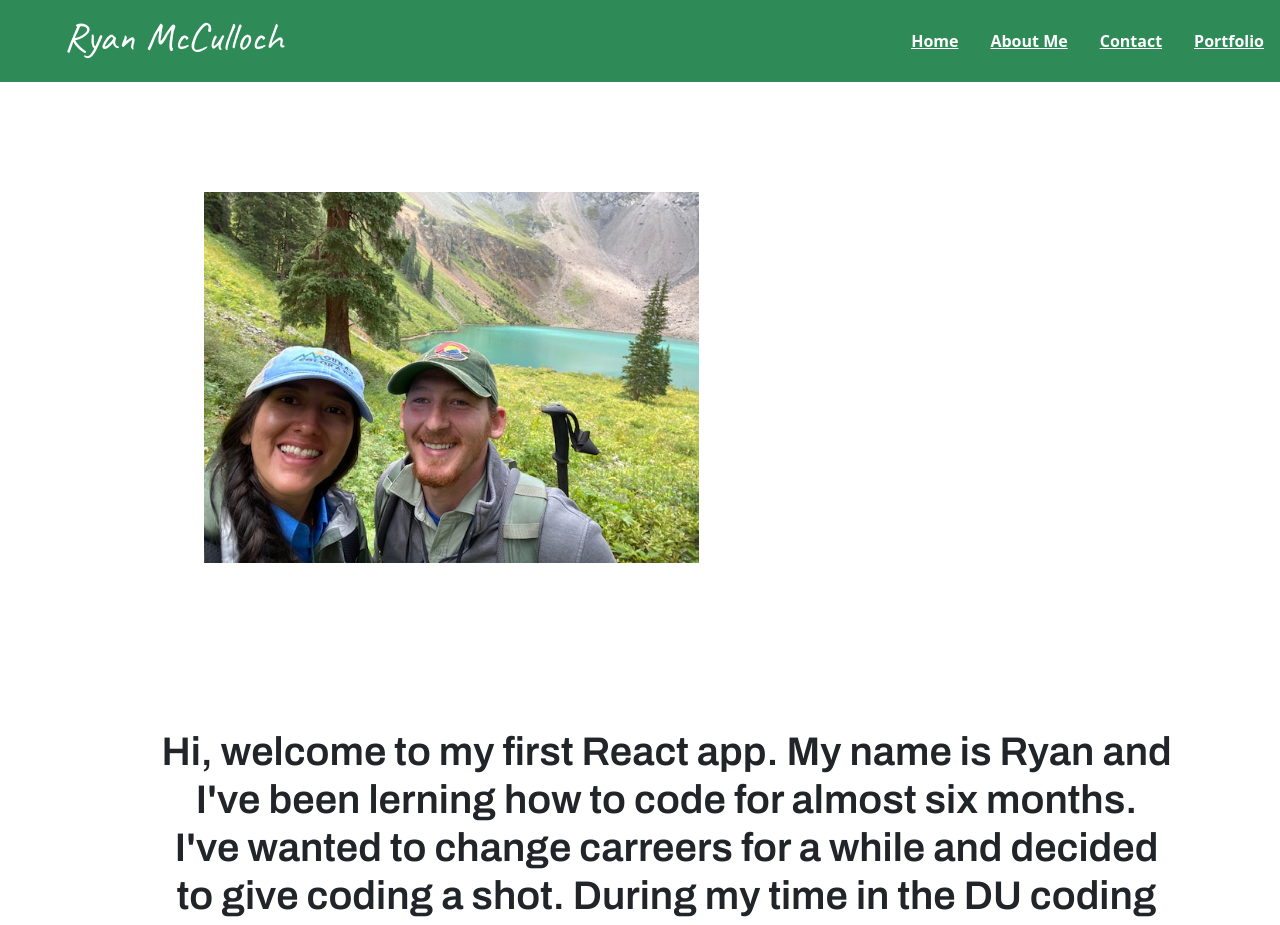
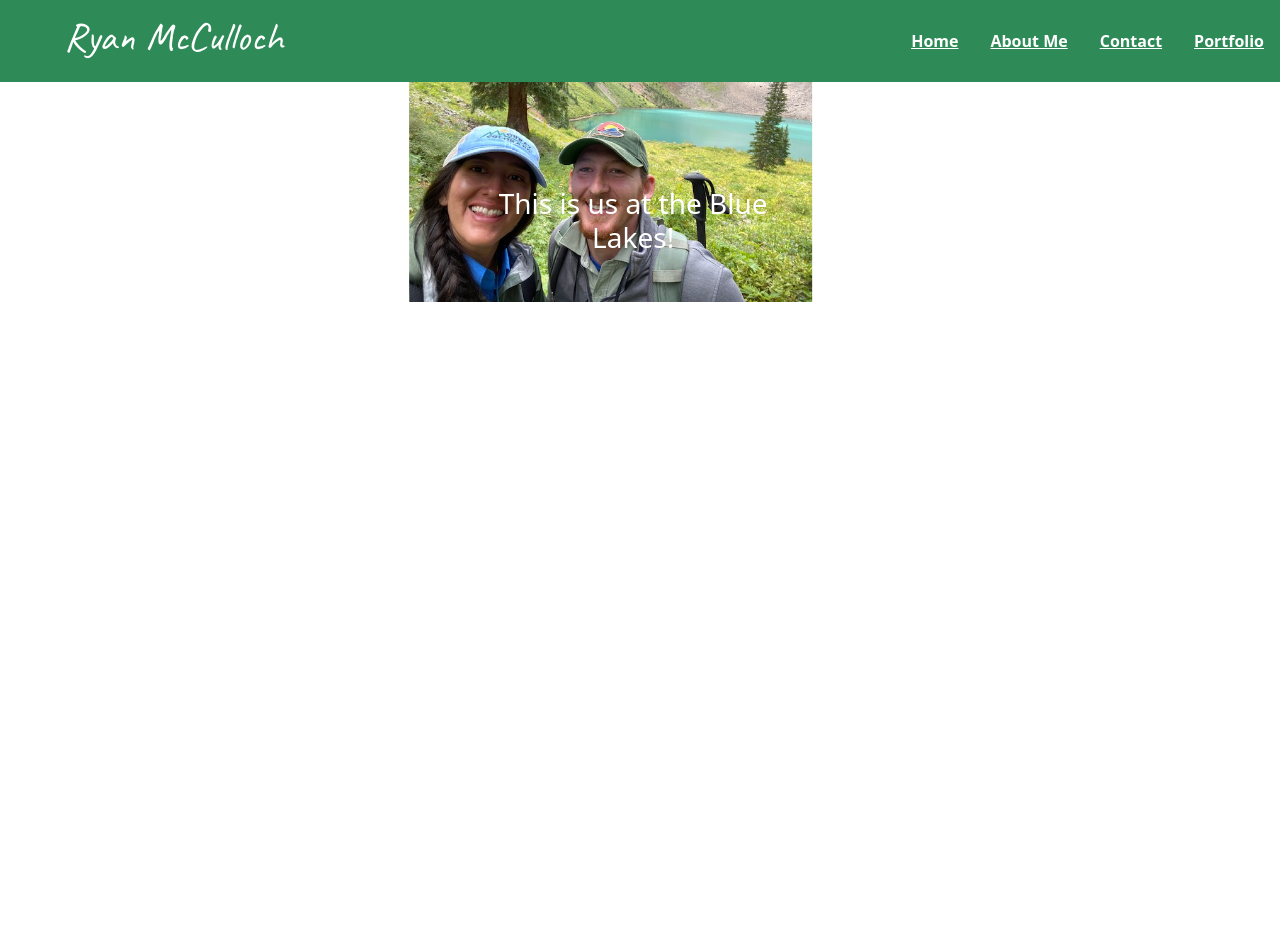
Before and after one commit to Ryguy720/react-portfolio, a React (Create React App) app: page / in a window 1280 px wide. Shown: the top 925 px of the page. After the commit the page ends 874 px from the top, so only its background shows below. Built offline with nearby package versions, Linux system fonts and the light colour scheme.

Commit message:
fixting stuff

```diff
--- a/src/App.css
+++ b/src/App.css
@@ -2,7 +2,8 @@
   height: 90vh;
   width: 90vw;
   margin-left: 5%;
-   padding-left: 5%;
+  padding-left: 5%;
+
 }
 
 .color-nav{
@@ -20,7 +21,9 @@
   margin-left: 5%;
   margin-top: 5%;
   font-weight: 700;
-  text-align: center;
+  justify-content: center;
+
+
 
 }
 
@@ -34,3 +37,19 @@
 .contact{
   font-family: 'Righteous', cursive
 }
+
+
+
+
+.home-img{
+  width: 90%;
+  height:90%;
+
+}
+
+.home-container{
+  width:50vw;
+  height:50vh;
+  margin-left: 15%;
+  padding-left: 15%;
+}
--- a/src/App.js
+++ b/src/App.js
@@ -2,8 +2,10 @@ import './App.css';
 // import Navigation from './components/Navigation';
 import Aboutme from './pages/Aboutme';
 import Portfolio from './pages/Portfolio';
+import Contact from './pages/Contact';
 import React from "react";
 import Navigation from './components/Navigation';
+import Home from './pages/Home';
 import { Navbar, Container, Nav } from "react-bootstrap";
 import {
   BrowserRouter as Router,
@@ -13,15 +15,19 @@ import {
 } from "react-router-dom";
 
 
+
 function App() {
   return (
-    <div className= "App" >
+    <div className="App" >
 
-    <Router>
-       <Navigation />
+      <Router>
+        <Navigation />
         <Switch>
-        <Route exact path="/">
-            {Aboutme}
+          <Route exact path="/">
+            <Home />
+          </Route>
+          <Route exact path="/home">
+            <Home />
           </Route>
           <Route path="/aboutme">
             <Aboutme />
@@ -30,11 +36,12 @@ function App() {
             <Portfolio />
           </Route>
           <Route path="/contact">
+            <Contact />
           </Route>
         </Switch>
 
-    </Router>
-    </div> );
+      </Router>
+    </div>);
 
 }
 
--- a/src/App1.js
+++ b/src/App1.js
@@ -11,6 +11,7 @@ import {
   Route,
   Link
 } from "react-router-dom";
+import Home from './pages/Home';
 
 
 function App() {
@@ -58,7 +59,7 @@ function App() {
             renders the first one that matches the current URL. */}
         <Switch>
         <Route path="/home">
-            {/* <Navigation /> */}
+            <Home/>
           </Route>
           <Route path="/aboutme">
             <Aboutme />
--- a/src/index.css
+++ b/src/index.css
@@ -1,3 +1,5 @@
+
+
 body {
   margin: 0;
   font-family: -apple-system, BlinkMacSystemFont, 'Segoe UI', 'Roboto', 'Oxygen',
@@ -5,14 +7,11 @@ body {
     sans-serif;
   -webkit-font-smoothing: antialiased;
   -moz-osx-font-smoothing: grayscale;
+  background-color: grey;
+
 }
 
 code {
   font-family: source-code-pro, Menlo, Monaco, Consolas, 'Courier New',
     monospace;
 }
-
-.color-nav{
- background-color: seagreen;
-  position: fixed;
-}
--- a/src/pages/Aboutme.js
+++ b/src/pages/Aboutme.js
@@ -3,17 +3,17 @@ import Figure from 'react-bootstrap/Figure'
 import { Container } from "react-bootstrap";
 
 const Aboutme = () => {
-    return (<div className="m-5 p-5" id="aboutme">
+    return (<div className="home-container" id="aboutme">
         <Container>
             <Figure>
-                <Figure.Image className="m-5 p-5"
+                <Figure.Image
                     width={591}
                     height={620}
                     alt="171x180"
                     src="/images/Telluride.jpg"
                 />
             </Figure>
-            <h1 className="aboutme" >
+            <h1 className="aboutme text-white p-2 m-2" >
                 Hi, welcome to my first React app. My name is Ryan and I've been lerning how to code for almost six months.
                 I've wanted to change carreers for a while and decided to give coding a shot. During my time in the DU coding bootcamp
                 I've learned about many different technologies including HTML5, CSS3, JavaScript, jQuery, Node.js, PHP, Laravel, Express.js, React.
--- a/src/pages/Contact.js
+++ b/src/pages/Contact.js
@@ -1,9 +1,17 @@
 import React from "react";
+import { Button } from "react-bootstrap";
+import { Container } from "react-bootstrap";
 
 const Contact = () => {
-    return (
-
-    )
+    return (<main className="home-container mt-5">
+        <h1>
+        <Container>
+        {/* <Button><a href="mailto:test@example.com?subject=Testing out mailto!&body=This is only a test!">Second Example</a></Button> */}
+        <iframe className= "m-5 p-5" src="https://docs.google.com/forms/d/e/1FAIpQLScmUdNFgRbZpST0BRyWf0ZklYbRFedU5S9sOz-baI_RbpoAuA/viewform?embedded=true" width="640" height="812" frameborder="0" marginheight="0" marginwidth="0">Loading…</iframe>
+        </Container>
+        </h1>
+    </main> )
 }
 
+
 export default Contact;
--- /dev/null
+++ b/src/pages/Home.js
@@ -0,0 +1,46 @@
+import React from "react";
+import Carousel from 'react-bootstrap/Carousel'
+
+const Home = () => {
+  return (<main className="home-container">
+    <Carousel>
+      <Carousel.Item>
+        <img
+          className="home-img"
+          src="/images/MeNDom.png"
+          alt="Wedding"
+        />
+        <Carousel.Caption>
+          <h3>This is my wife Dom</h3>
+
+        </Carousel.Caption>
+      </Carousel.Item>
+      <Carousel.Item>
+        <img
+          className="home-img"
+          src="/images/Telluride.jpg"
+          alt="telluride"
+        />
+
+        <Carousel.Caption>
+          <h3>This is us at the Blue Lakes!</h3>
+
+        </Carousel.Caption>
+      </Carousel.Item>
+      {/* <Carousel.Item>
+        <img
+          className="home-img"
+          src="holder.js/800x400?text=Third slide&bg=20232a"
+          alt="Third slide" */}
+        {/* /> */}
+
+        {/* <Carousel.Caption>
+          <h3>Third slide label</h3>
+          <p>Praesent commodo cursus magna, vel scelerisque nisl consectetur.</p>
+        </Carousel.Caption> */}
+      {/* </Carousel.Item> */}
+    </Carousel>
+    </main>)
+};
+
+export default Home;
--- a/src/pages/Portfolio.js
+++ b/src/pages/Portfolio.js
@@ -10,7 +10,7 @@ function Portfolio() {
     },[])
     return (
         <Container>
-    <main class="d-flex align-content-between flex-wrap justi m-5 p-5" id="portfolio">
+    <main className="d-flex align-content-between flex-wrap  m-5 p-5" id="portfolio">
         {projectlist.map((app,key) => {
             return <Project app ={app.app}
             description ={app.description}
--- a/src/pages/Project.json
+++ b/src/pages/Project.json
@@ -16,10 +16,17 @@
 
     },
     {
-        "app" :"Text Editor",
-        "description":"Simple code editor for snippets",
-        "github":"https://github.com/Ryguy720/Text-Editor",
-        "live":"https://just-another-texteditor.herokuapp.com/",
-        "screenshot":"/images/Text-Editor-screenshot.png"
+        "app" :"Password Generator",
+        "description":"Just a basic password creator.",
+        "github":"https://github.com/Ryguy720/Password-Generator",
+        "live":"https://ryguy720.github.io/Password-Generator/",
+        "screenshot":"/images/PasswordSS.png"
+    },
+    {
+        "app" :"Day-Planner",
+        "description":"Just a quick day planner.",
+        "github":"https://github.com/Ryguy720/Day-Plannernpm ",
+        "live":"https://ryguy720.github.io/Day-Planner/",
+        "screenshot":"/images/PasswordSS.png"
     }
 ]
```
Also changed, not shown: src/pages/Resume.js (deleted, +0 -9 lines), public/images/Day-Planner.png (added), public/images/PasswordSS.png (added).
